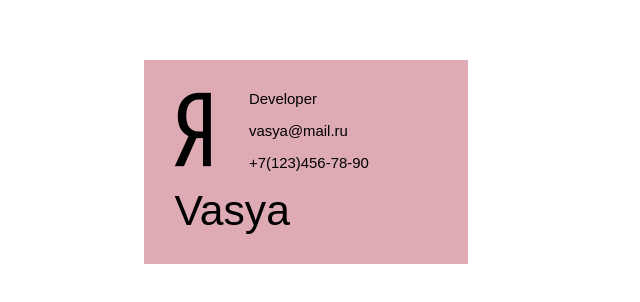
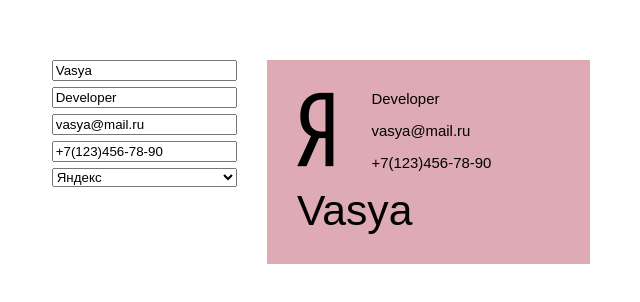
Before and after one commit to queen-leksa/cards-dev3.3-1sem2022, a plain HTML site: page index.html in a window 1280 px wide. Shown: the part 238-540 px from the top of the page, without its empty margins (319-959 px from the left). Drawn offline with Linux system fonts and the light colour scheme; no server answers.

Commit message:
add form data

```diff
--- a/index.html
+++ b/index.html
@@ -20,9 +20,28 @@
         dream-bc {
             background-color: #deaab4;
         }
+        form {
+            display: flex;
+            flex-direction: column;
+            gap: 6px;
+        }
     </style>
 </head>
 <body>
+    <form>
+        <input type="text" name="user">
+        <input type="text" name="prof">
+        <input type="email" name="mail">
+        <input type="tel" name="tel">
+        <select name="logo">
+            <option value="github">ГитХаб</option>
+            <option value="discord">Дискорд</option>
+            <option value="microsoft">Майкрософт</option>
+            <option value="yandex">Яндекс</option>
+            <option value="wikipedia-w">Википедия</option>
+            <option value="react">Реакт</option>
+        </select>
+    </form>
     <dream-bc user="Vasya" prof="Developer" tel="+7(123)456-78-90" mail="vasya@mail.ru" logo="yandex"></dream-bc>
     <script src="script.js" type="module"></script>
 </body>
--- a/script.js
+++ b/script.js
@@ -21,3 +21,20 @@ fetch("https://fakerapi.it/api/v1/credit_cards?_quantity=3")
             document.body.append(tag);
         })
     })
+
+const form = document.forms[0];
+const bc = document.querySelector("dream-bc");
+
+const formHandler = e => {
+    let el = e.target;
+    bc.setAttribute(el.name, el.value);
+}
+
+for (let i = 0; i < form.elements.length; i++) {
+    const el = form.elements[i];
+    el.value = bc.getAttribute(el.name);
+    switch (el.localName) {
+        case "input": el.addEventListener("input", formHandler); break;
+        case "select": el.addEventListener("change", formHandler); break;
+    }
+}
```
